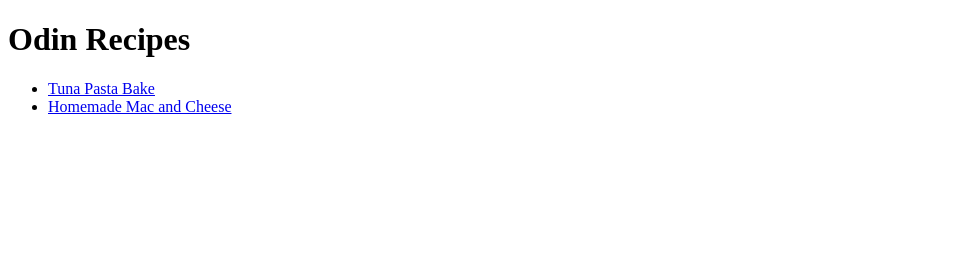
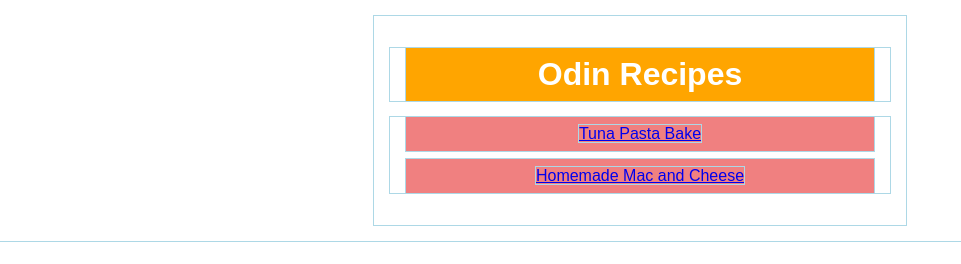
Before and after one commit to riezong/odin-recipes, a plain HTML site: page index.html in a window 1280 px wide. Shown: the whole page, without its empty margins (0-961 px from the left). Drawn offline with Linux system fonts and the light colour scheme.

Commit message:
Style Odin Recipes homepage

```diff
--- a/index.html
+++ b/index.html
@@ -3,13 +3,14 @@
 <head>
     <meta charset="UTF-8">
     <meta name="viewport" content="width=device-width, initial-scale=1.0">
+    <link rel="stylesheet" href="style.css">
     <title>Odin Recipes</title>
 </head>
 <body>
-    <h1>Odin Recipes</h1>
-    <ul>
-        <li><a href="./recipes/tuna-pasta-bake.html" target="_blank" rel="noopener noreferrer">Tuna Pasta Bake</a></li>
-        <li><a href="./recipes/mac-and-cheese.html" target="_blank" rel="noopener noreferrer">Homemade Mac and Cheese</a></li>
-    </ul>
+    <div class="title"><h1>Odin Recipes</h1></div>
+    <div class="menu"><ul>
+        <li class="menu-item"><a href="./recipes/tuna-pasta-bake.html" target="_blank" rel="noopener noreferrer">Tuna Pasta Bake</a></li>
+        <li class="menu-item"><a href="./recipes/mac-and-cheese.html" target="_blank" rel="noopener noreferrer">Homemade Mac and Cheese</a></li>
+    </ul></div>
 </body>
 </html>
--- /dev/null
+++ b/style.css
@@ -0,0 +1,38 @@
+* {
+    font-family: Arial, Helvetica, sans-serif;
+    outline: 1px solid lightblue;
+}
+body{
+    width: 500px;
+    margin: 16px auto;
+    padding: 16px;
+}
+
+h1 {
+    font-weight: 800;
+    color: white;
+    background-color: orange;
+    text-align: center;
+    padding: 8px;
+    margin: 16px;
+}
+
+.title {
+
+}
+
+ul {
+    padding: 0;
+}
+
+li {
+    list-style-type: none;
+    padding: 8px;
+    margin: 8px 16px;
+    color: white;
+    text-align: center;
+}
+
+.menu-item {
+    background-color: lightcoral;
+}
```
